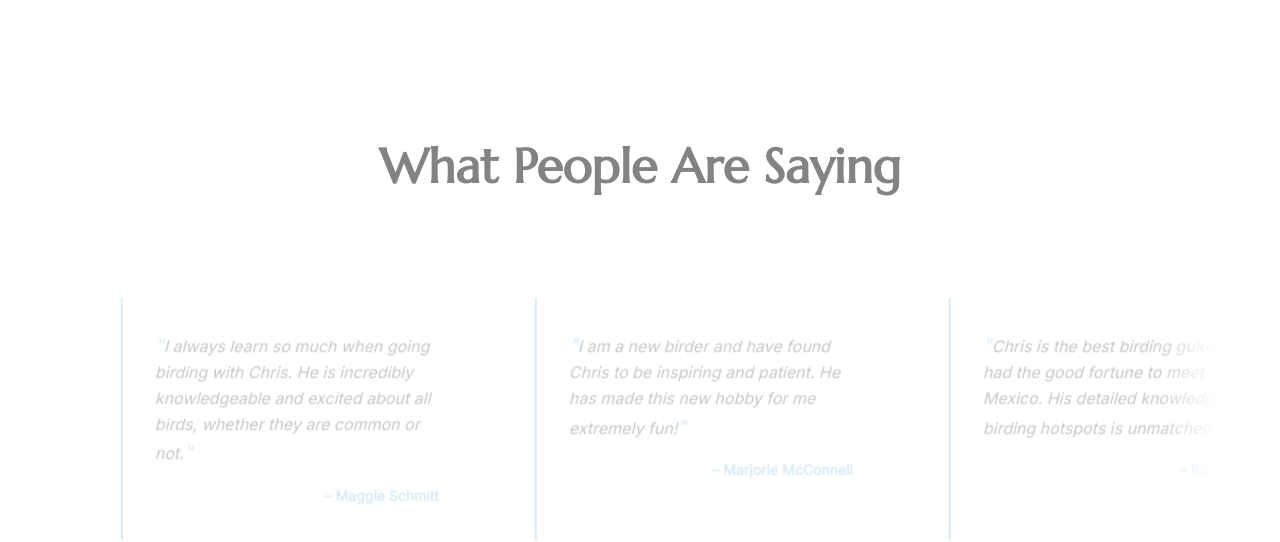
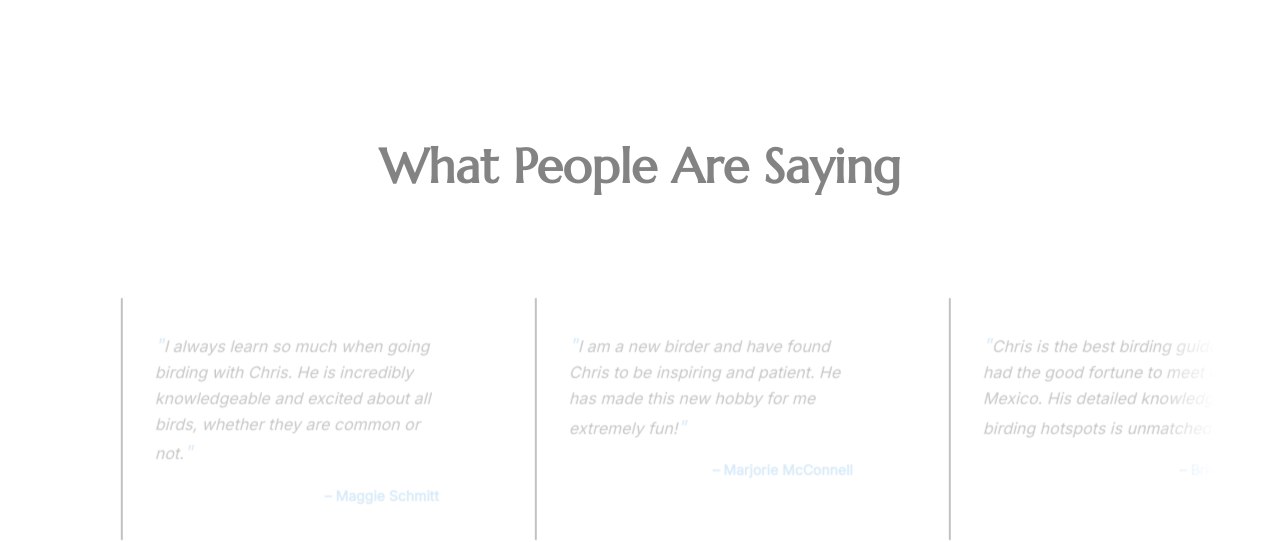
Before and after one commit to SilasRopp1012/take-flight-website, a Next.js app: page / in a window 1280 px wide. Shown: the part 2527-3069 px from the top of the page. Built offline with nearby package versions, Linux system fonts and the light colour scheme.

Commit message:
Changed testimonial border color to black

```diff
--- a/sections/Testimonials.tsx
+++ b/sections/Testimonials.tsx
@@ -83,7 +83,7 @@ const TestimonialItem = styled.div`
   flex: 0 0 auto;
   width: 350px;
   padding: ${theme.spacing.lg};
-  border-left: 2px solid ${theme.colors.accent};
+  border-left: 2px solid ${theme.colors.primary};
   padding-left: ${theme.spacing.lg};
 
   @media (max-width: ${theme.breakpoints.md}) {
```
